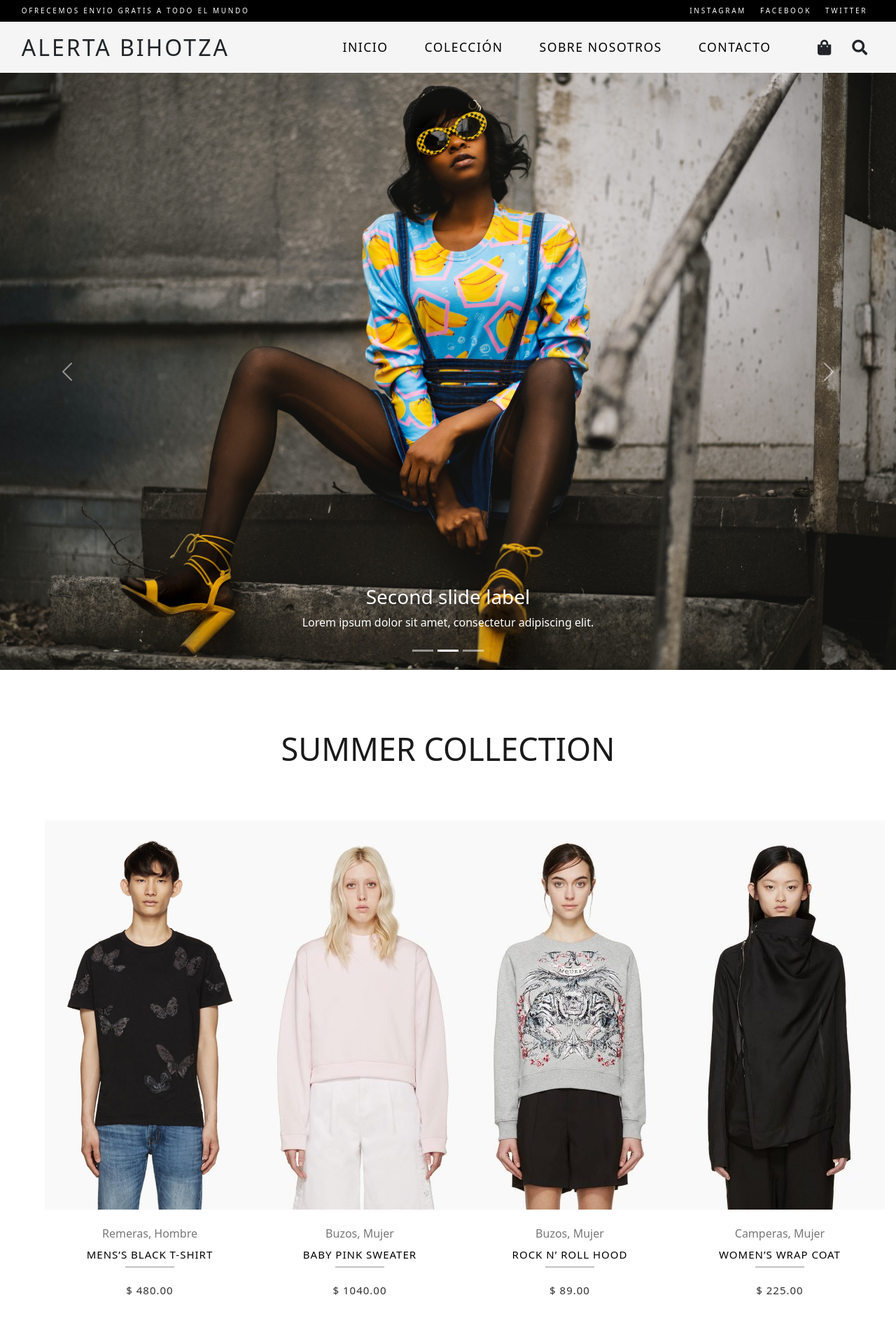
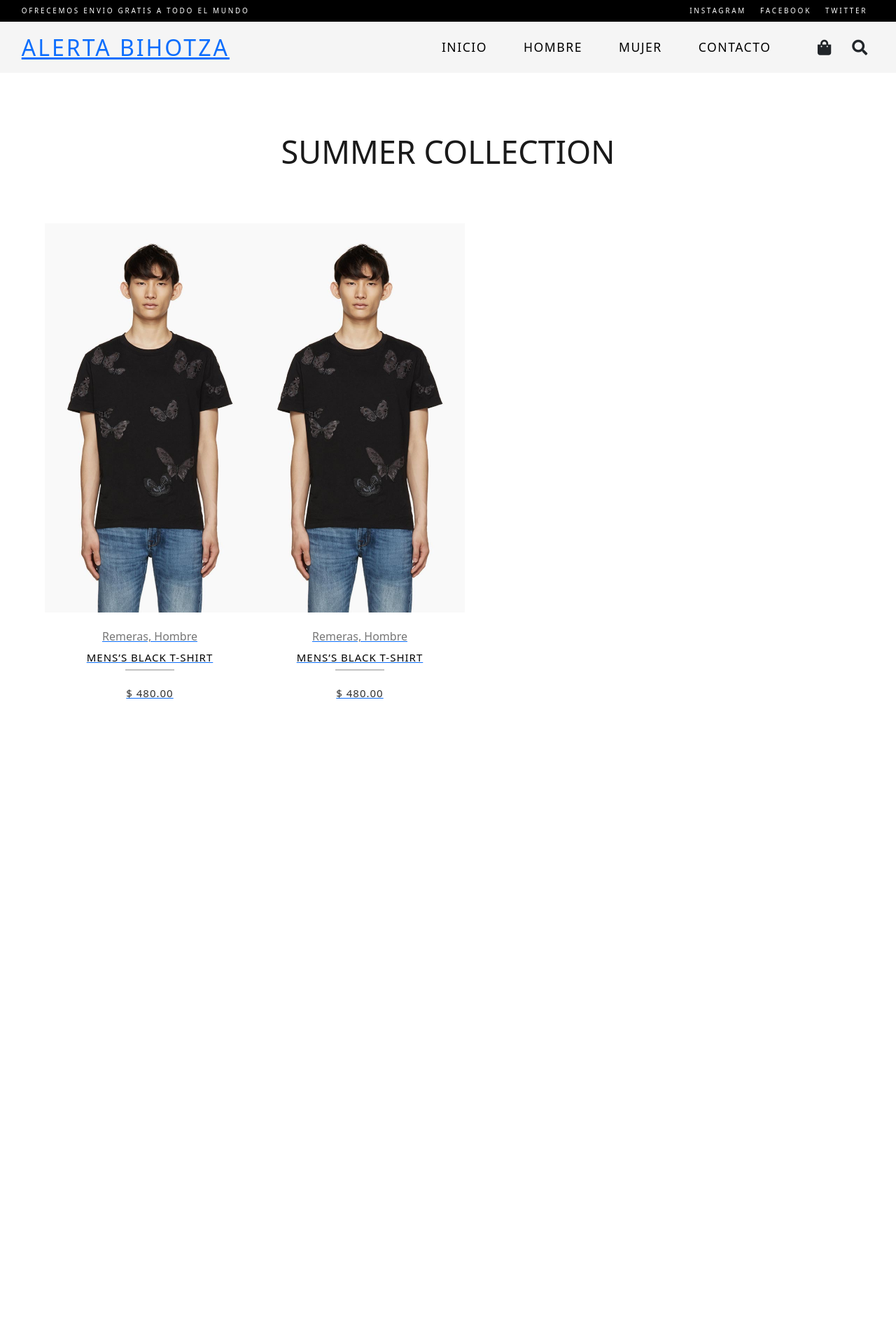
Before and after one commit to IgnacioVivas/Alerta-Bihotza, a React (Create React App) app: page /categoria/hombre in a window 1280 px wide. Shown: the top 1920 px of the page at 70% size. After the commit the page ends 1088 px from the top, so only its background shows below. Built offline with nearby package versions, Linux system fonts and the light colour scheme.

Commit message:
navegacion

```diff
--- a/package.json
+++ b/package.json
@@ -10,7 +10,7 @@
     "react": "^17.0.2",
     "react-bootstrap": "^2.0.0-beta.5",
     "react-dom": "^17.0.2",
-    "react-router-dom": "^5.2.1",
+    "react-router-dom": "^5.3.0",
     "react-scripts": "4.0.3",
     "sass": "^1.38.0",
     "web-vitals": "^1.1.2"
--- a/src/App.js
+++ b/src/App.js
@@ -5,10 +5,8 @@ import 'bootstrap/dist/css/bootstrap.min.css';
 import NavBar from './components/NavBar';
 import BootstrapCarousel from './components/BootstrapCarousel';
 import ItemListContainer from './components/ItemListContainer';
-import ItemCount from './components/ItemCount';
-import ItemList from './components/ItemList';
 import ItemDetailConteiner from './components/ItemDetailConteiner';
-
+import { BrowserRouter, Switch, Route } from 'react-router-dom'
 
 
 
@@ -16,13 +14,30 @@ import ItemDetailConteiner from './components/ItemDetailConteiner';
 
 function App() {
   return (
-    <div className="App">
-      <NavBar></NavBar>
-      <BootstrapCarousel></BootstrapCarousel>
-      <ItemListContainer></ItemListContainer>
-      <ItemDetailConteiner></ItemDetailConteiner>
+    <BrowserRouter>
 
-    </div>
+      <div className="App">
+
+
+        <NavBar />
+
+        <Switch>
+          <Route exact path='/'>
+            <BootstrapCarousel />
+            <ItemListContainer />
+          </Route>
+          <Route exact path='/categoria/:categoriaId'>
+            <ItemListContainer />
+          </Route>
+          <Route exact path='/detalle'>
+            <ItemDetailConteiner />
+          </Route>
+        </Switch>
+
+
+      </div>
+
+    </BrowserRouter>
   );
 }
 
--- a/src/components/Item.jsx
+++ b/src/components/Item.jsx
@@ -1,31 +1,40 @@
 import React from 'react'
+import { Link } from 'react-router-dom'
 
-function Item({producto}) {
+function clickearProducto(event) {
+    console.log(event)
+}
+
+
+
+function Item({ producto }) {
 
     return (
         <>
-
-            <li key= {producto.id} className="listaDeProductos">
+            <Link>
+                <li key={producto.id} className="listaDeProductos">
 
                     <div className="contSeccionProduct">
-                                                <a href="">
+                        <Link>
                             <span className="contImg">
                                 <img src={producto.imagen} alt="" />
                             </span>
-                                                </a>
+                        </Link>
                     </div>
 
                     <div className="productCategories">
-                                                <a href="">{producto.categoria}</a>
+                        <Link>{producto.categoria}</Link>
                     </div>
 
-                                            <a href="" className="productInfo">
+                    <Link className="productInfo">
                         <h4>{producto.title} </h4>
                         <div className="separadorTitlePrice"></div>
                         <span className="price">{producto.precio} </span>
-                                            </a>
+                    </Link>
 
                 </li>
+            </Link>
+
 
 
         </>
--- a/src/components/ItemListContainer.jsx
+++ b/src/components/ItemListContainer.jsx
@@ -5,16 +5,17 @@ import CardUno from '../assets/images/cardUno.jpg'
 import CardDos from '../assets/images/cardDos.jpg'
 import CardTres from '../assets/images/cardTres.jpg'
 import CardCuatro from '../assets/images/cardCuatro.jpg'
+import { useParams } from 'react-router-dom';
 
 const productos = [
-    { id: 1, imagen: CardUno, categoria: "Remeras, Hombre", title: "mens’s black t-shirt", precio: "$ 480.00" },
-    { id: 2, imagen: CardDos, categoria: "Buzos, Mujer", title: "baby pink sweater", precio: "$ 1040.00" },
-    { id: 3, imagen: CardTres, categoria: "Buzos, Mujer", title: "rock n’ roll hood", precio: "$ 89.00" },
-    { id: 4, imagen: CardCuatro, categoria: "Camperas, Mujer", title: "women’s wrap coat", precio: "$ 225.00" },
-    { id: 5, imagen: CardUno, categoria: "Remeras, Hombre", title: "mens’s black t-shirt", precio: "$ 480.00" },
-    { id: 6, imagen: CardDos, categoria: "Buzos, Mujer", title: "baby pink sweater", precio: "$ 1040.00" },
-    { id: 7, imagen: CardTres, categoria: "Buzos, Mujer", title: "rock n’ roll hood", precio: "$ 89.00" },
-    { id: 8, imagen: CardCuatro, categoria: "Camperas, Mujer", title: "women’s wrap coat", precio: "$ 225.00" },
+    { id: 1, imagen: CardUno, categoria: "Remeras, Hombre", title: "mens’s black t-shirt", precio: "$ 480.00", categoryId: "hombre", descripcion: "Lorem Ipsum has been the industry's standard dummy text ever since the 1500s, when an unknown printer took a galley of type and scrambled it to make a type specimen book." },
+    { id: 2, imagen: CardDos, categoria: "Buzos, Mujer", title: "baby pink sweater", precio: "$ 1040.00", categoryId: "mujer", descripcion: "Lorem Ipsum has been the industry's standard dummy text ever since the 1500s, when an unknown printer took a galley of type and scrambled it to make a type specimen book." },
+    { id: 3, imagen: CardTres, categoria: "Buzos, Mujer", title: "rock n’ roll hood", precio: "$ 89.00", categoryId: "mujer", descripcion: "Lorem Ipsum has been the industry's standard dummy text ever since the 1500s, when an unknown printer took a galley of type and scrambled it to make a type specimen book." },
+    { id: 4, imagen: CardCuatro, categoria: "Camperas, Mujer", title: "women’s wrap coat", precio: "$ 225.00", categoryId: "mujer", descripcion: "Lorem Ipsum has been the industry's standard dummy text ever since the 1500s, when an unknown printer took a galley of type and scrambled it to make a type specimen book." },
+    { id: 5, imagen: CardUno, categoria: "Remeras, Hombre", title: "mens’s black t-shirt", precio: "$ 480.00", categoryId: "hombre", descripcion: "Lorem Ipsum has been the industry's standard dummy text ever since the 1500s, when an unknown printer took a galley of type and scrambled it to make a type specimen book." },
+    { id: 6, imagen: CardDos, categoria: "Buzos, Mujer", title: "baby pink sweater", precio: "$ 1040.00", categoryId: "mujer", descripcion: "Lorem Ipsum has been the industry's standard dummy text ever since the 1500s, when an unknown printer took a galley of type and scrambled it to make a type specimen book." },
+    { id: 7, imagen: CardTres, categoria: "Buzos, Mujer", title: "rock n’ roll hood", precio: "$ 89.00", categoryId: "mujer", descripcion: "Lorem Ipsum has been the industry's standard dummy text ever since the 1500s, when an unknown printer took a galley of type and scrambled it to make a type specimen book." },
+    { id: 8, imagen: CardCuatro, categoria: "Camperas, Mujer", title: "women’s wrap coat", precio: "$ 225.00", categoryId: "mujer", descripcion: "Lorem Ipsum has been the industry's standard dummy text ever since the 1500s, when an unknown printer took a galley of type and scrambled it to make a type specimen book." },
 ]
 
 const getProduct = new Promise ((resuelta) =>{
@@ -26,13 +27,27 @@ const getProduct = new Promise ((resuelta) =>{
 
 function ItemListContainer() {
 
+
+
     const [arrayProductos, setArrayProductos] = useState()
+    const {categoriaId} = useParams()
 
     useEffect(() => {
-       getProduct.then((respuesta)=>{
-            setArrayProductos(respuesta)
-       })
-    }, [])
+        console.log("useEffect se ejecuta");
+        console.log(categoriaId);
+        if (categoriaId === undefined) {
+
+            getProduct.then((respuesta)=>{
+                 setArrayProductos(respuesta)
+            })
+        } else {
+            getProduct.then((respuesta)=>{
+                setArrayProductos(respuesta.filter( x =>{return categoriaId === x.categoryId}))
+
+           })
+
+        }
+    }, [categoriaId])
 
     return (
         <div>
--- a/src/components/NavBar.jsx
+++ b/src/components/NavBar.jsx
@@ -1,4 +1,5 @@
 import React from 'react'
+import { Link } from 'react-router-dom'
 import CartWidget from './CartWidget'
 
 function NavBar() {
@@ -16,13 +17,15 @@ function NavBar() {
                 </div>
                 <div className="HeaderBottom">
                     <div className="HeaderIzquierda">
-                        <p>ALERTA BIHOTZA</p>
+                        <Link to={`/`}>
+                            <p>ALERTA BIHOTZA</p>
+                        </Link>
                     </div>
                     <nav className="NavBar">
                         <ul>
                             <li><a href="">inicio</a></li>
-                            <li><a href="">colección</a></li>
-                            <li><a href="">sobre nosotros</a></li>
+                            <li><Link to={`categoria/hombre`}>hombre</Link></li>
+                            <li><Link to={`categoria/mujer`}>mujer</Link></li>
                             <li><a href="">contacto</a></li>
                         </ul>
                     </nav>
```
Also changed, not shown: 1 other file (tests, documents, lock files or other folders). Lines whose indentation alone changed are shown as unchanged.
